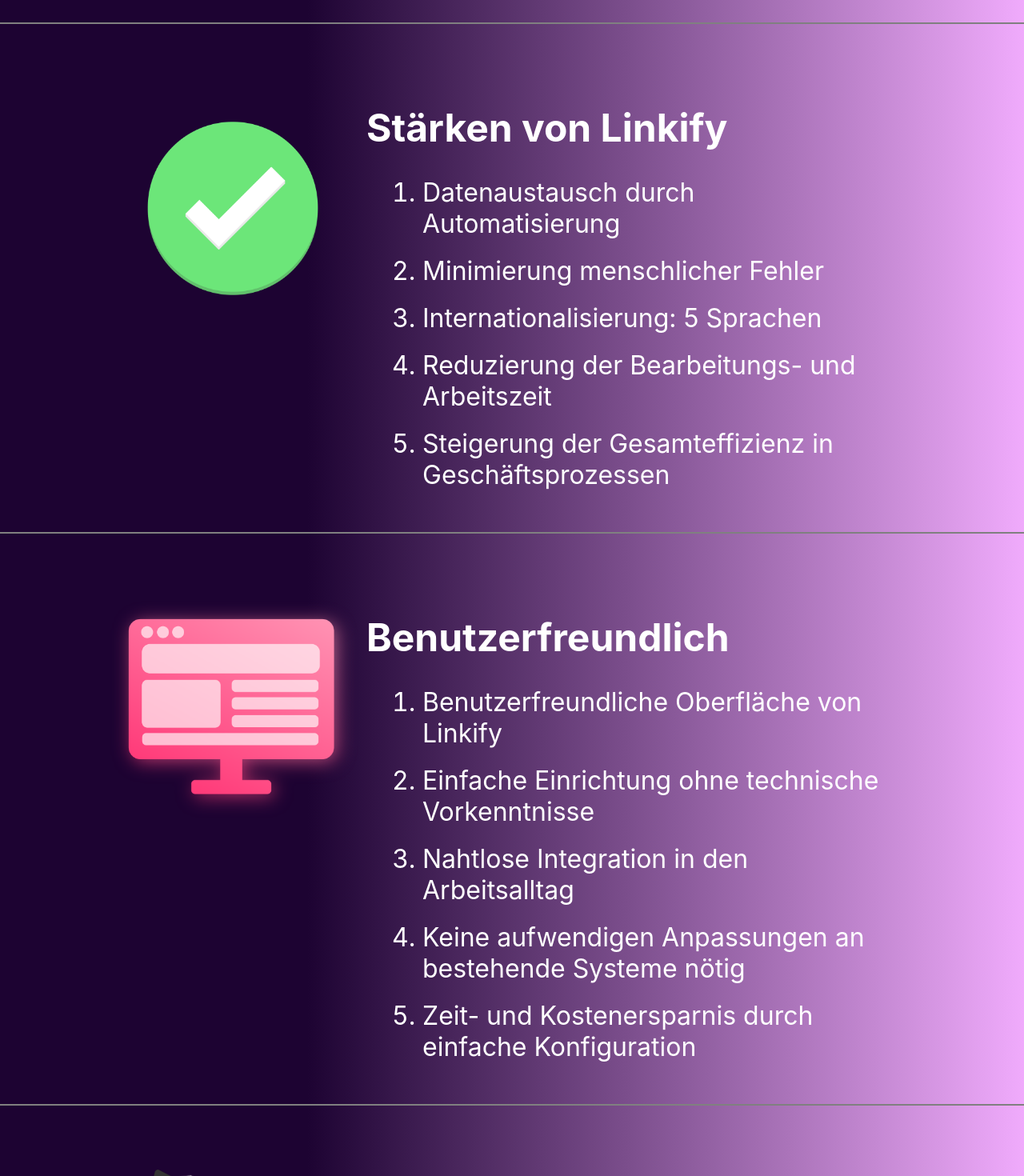
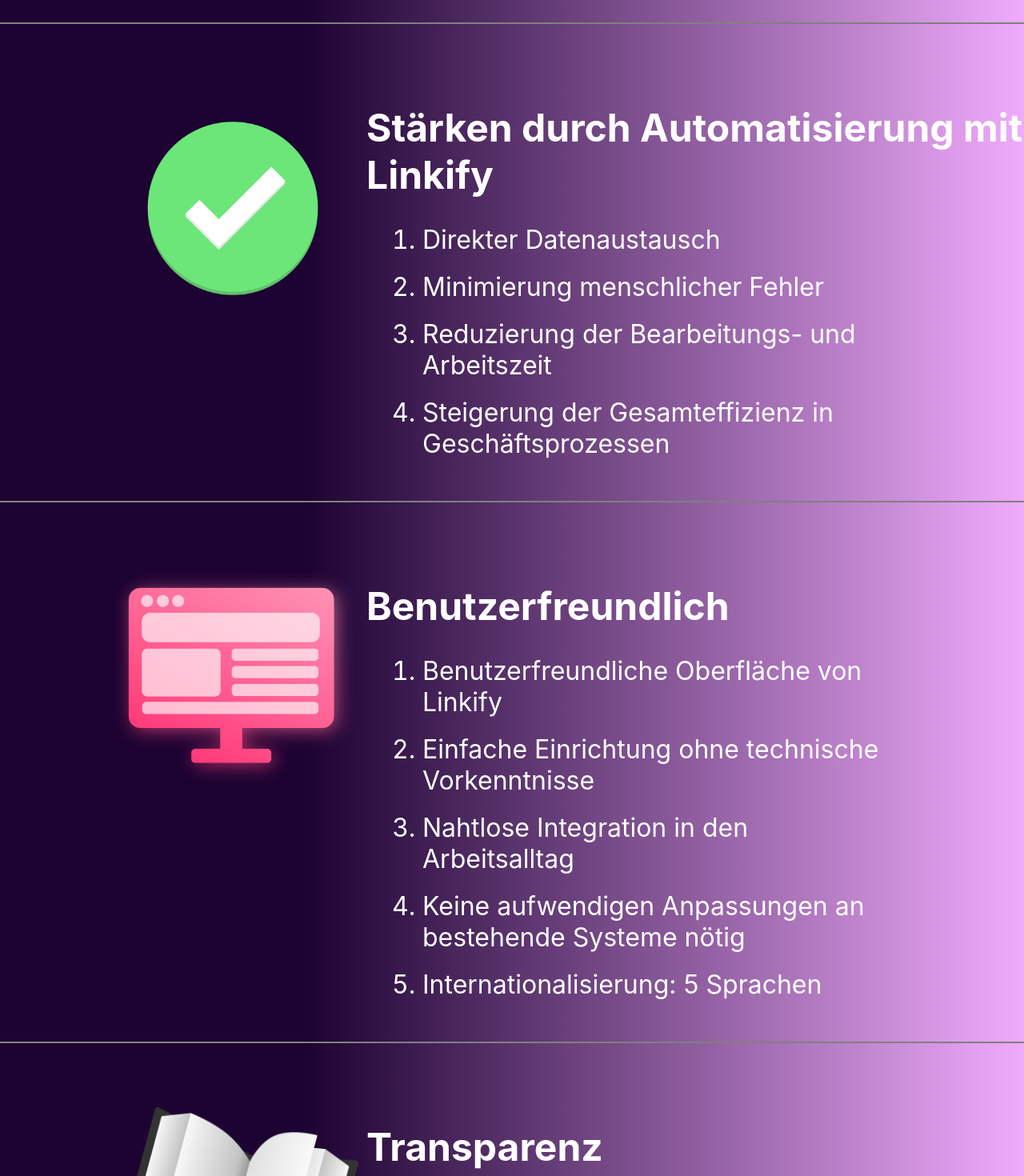
Before and after one commit to RalfHof/nextjs-boilerplate, a Next.js app: page /product in a window 1280 px wide. Shown: the part 1960-3430 px from the top of the page at 80% size. Built offline with nearby package versions, Linux system fonts and the light colour scheme.

Commit message:
New Features

```diff
--- a/src/app/product/page.tsx
+++ b/src/app/product/page.tsx
@@ -24,9 +24,8 @@ export default function ProductPage() {
   ];
 
   const TargetElementItems2 = [
-    { Element: "Datenaustausch durch Automatisierung" },
+    { Element: "Direkter Datenaustausch" },
     { Element: "Minimierung menschlicher Fehler" },
-    { Element: "Internationalisierung: 5 Sprachen" },
     { Element: "Reduzierung der Bearbeitungs- und Arbeitszeit" },
     { Element: "Steigerung der Gesamteffizienz in Geschäftsprozessen" },
   ];
@@ -36,7 +35,7 @@ export default function ProductPage() {
     { Element: "Einfache Einrichtung ohne technische Vorkenntnisse" },
     { Element: "Nahtlose Integration in den Arbeitsalltag" },
     { Element: "Keine aufwendigen Anpassungen an bestehende Systeme nötig" },
-    { Element: "Zeit- und Kostenersparnis durch einfache Konfiguration" }
+    { Element: "Internationalisierung: 5 Sprachen" },
   ];
 
 
@@ -71,7 +70,7 @@ export default function ProductPage() {
     alt: "Was ist Linkify?"
   };
   const TargetItem2 = {
-    Titel: "Stärken von Linkify",
+    Titel: "Stärken durch Automatisierung mit Linkify",
     Text: "",
     Liste: TargetElementItems2.map((item) => item.Element),
     Image: "/img/vorteile.png",
```
